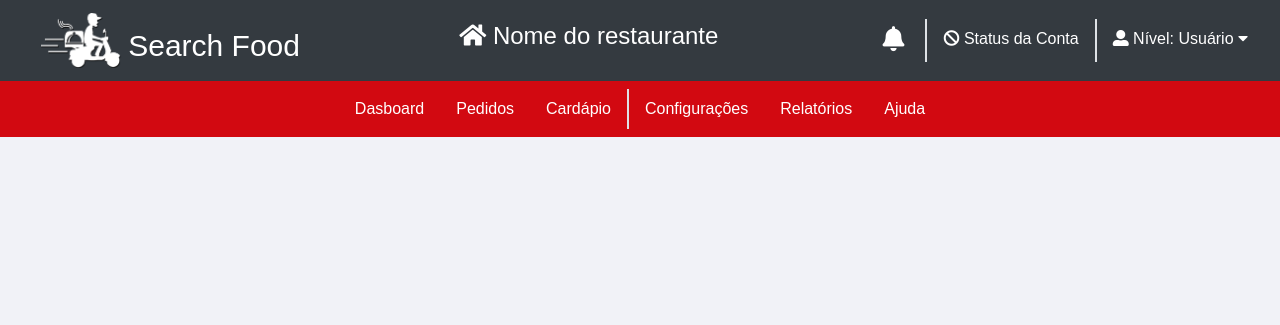
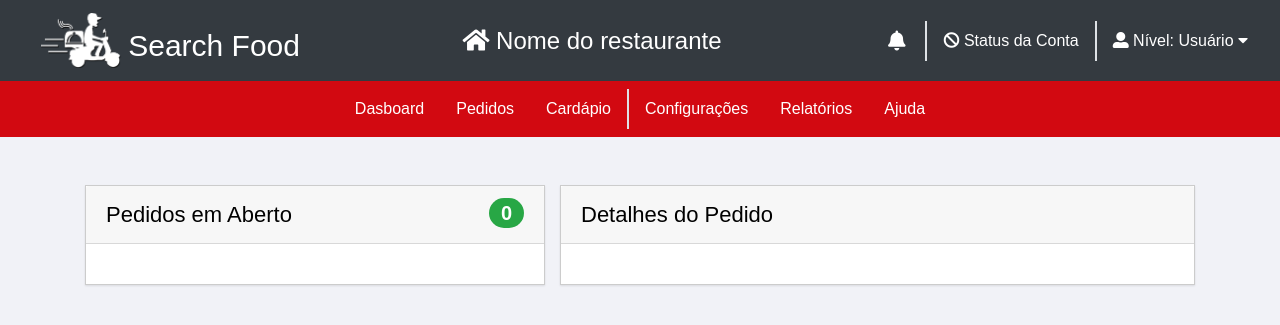
Before and after one commit to searchfood/repository, a PHP site: page /searchfood/restaurante/pedidos in a window 1280 px wide. Shown: the top 325 px of the page. Run offline with PHP 8.4, Linux system fonts and the light colour scheme; some libraries are stand-ins or nearby versions; some web fonts are replaced.

Commit message:
View Pedidos criada

```diff
--- a/app/Views/restaurante/dashboard.php
+++ b/app/Views/restaurante/dashboard.php
@@ -26,6 +26,10 @@
 
         <?php include 'app/Views/templates/dashboard.php'?>
 
+        <div class="container">
+
+        </div>
+
         <!-- Optional JavaScript -->
         <!-- jQuery first, then Popper.js, then Bootstrap JS -->
         <script src="https://code.jquery.com/jquery-3.3.1.slim.min.js" integrity="sha384-q8i/X+965DzO0rT7abK41JStQIAqVgRVzpbzo5smXKp4YfRvH+8abtTE1Pi6jizo" crossorigin="anonymous"></script>
--- a/app/Views/restaurante/pedidos.php
+++ b/app/Views/restaurante/pedidos.php
@@ -22,9 +22,36 @@
         <!-- Bootstrap CSS -->
         <link rel="stylesheet" href="https://stackpath.bootstrapcdn.com/bootstrap/4.1.3/css/bootstrap.min.css" integrity="sha384-MCw98/SFnGE8fJT3GXwEOngsV7Zt27NXFoaoApmYm81iuXoPkFOJwJ8ERdknLPMO" crossorigin="anonymous">
     </head>
+    <style>.card {-webkit-box-shadow: 0 1px 2px rgba(0,0,0,.10);-moz-box-shadow: 0 1px 2px rgba(0,0,0,.10);box-shadow: 0 1px 2px rgba(0,0,0,.10);border: 1px solid rgba(0,0,0,.2);border-radius: 0;color: black;}.card-header{font-size: 22px;}.card-footer{background-color: #fff;}</style>
     <body style="font-family: 'Niramit', sans-serif;background-color: #f1f2f7;">
 
         <?php include 'app/Views/templates/dashboard.php'?>
+
+        <div class="container mt-5">
+            <div class="row">
+                <div class="col-5 pr-0">
+                    <div class="card">
+                        <div class="card-header">
+                            Pedidos em Aberto
+                            <h1 style="float: right;font-size: 20px;margin-bottom: 0" class="badge badge-success badge-pill">0</h1>
+                        </div>
+                        <div class="card-body">
+
+                        </div>
+                    </div>
+                </div>
+                <div class="col">
+                    <div class="card">
+                        <div class="card-header">
+                            Detalhes do Pedido
+                        </div>
+                        <div class="card-body">
+
+                        </div>
+                    </div>
+                </div>
+            </div>
+        </div>
 
         <!-- Optional JavaScript -->
         <!-- jQuery first, then Popper.js, then Bootstrap JS -->
--- a/app/Views/templates/dashboard.php
+++ b/app/Views/templates/dashboard.php
@@ -4,7 +4,7 @@
         <img height="55" src="<?=URL?>/public/img/logo/logo.png" alt="">
         <span id="logo-text">Search Food</span>
     </span>
-    <ul class="nav justify-content-center">
+    <ul style="padding-top: 10px" class="nav justify-content-center">
         <h4 class="text-white">
             <i class="fas fa-home"></i>
             Nome do restaurante
--- a/app/Views/templates/notification.php
+++ b/app/Views/templates/notification.php
@@ -1,6 +1,6 @@
 <div class="dropdown">
-    <button style="background-color: transparent" class="btn px-1" id="dropdownMenuButton" data-toggle="dropdown" aria-haspopup="true" aria-expanded="false">
-        <i style="font-size: 25px" class="fas fa-bell text-white"></i>
+    <button style="background-color: transparent;border: none;padding-top: 10px" class="btn px-1" id="dropdownMenuButton" data-toggle="dropdown" aria-haspopup="true" aria-expanded="false">
+        <i style="font-size: 20px" class="fas fa-bell text-white"></i>
         <span style="float: right;font-size: 12px;" class="badge badge-light badge-pill"></span>
     </button>
     <div style="padding-top: 0px;padding-bottom: 0px;position: absolute;" class="dropdown-menu border dropdown-menu-right" aria-labelledby="dropdownMenuButton">
```
Also changed, not shown: public/css/dashboard.css (line endings or trailing spaces).
